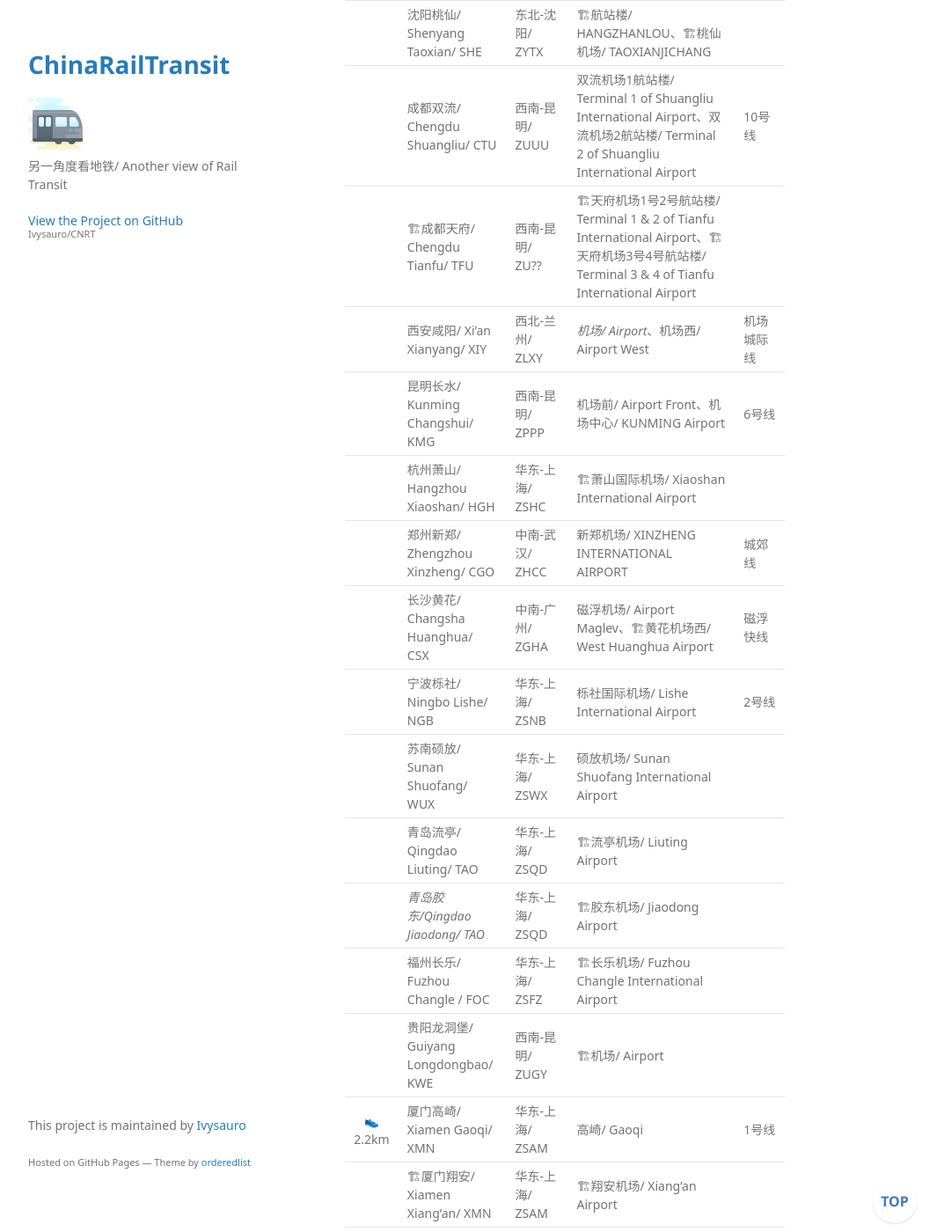
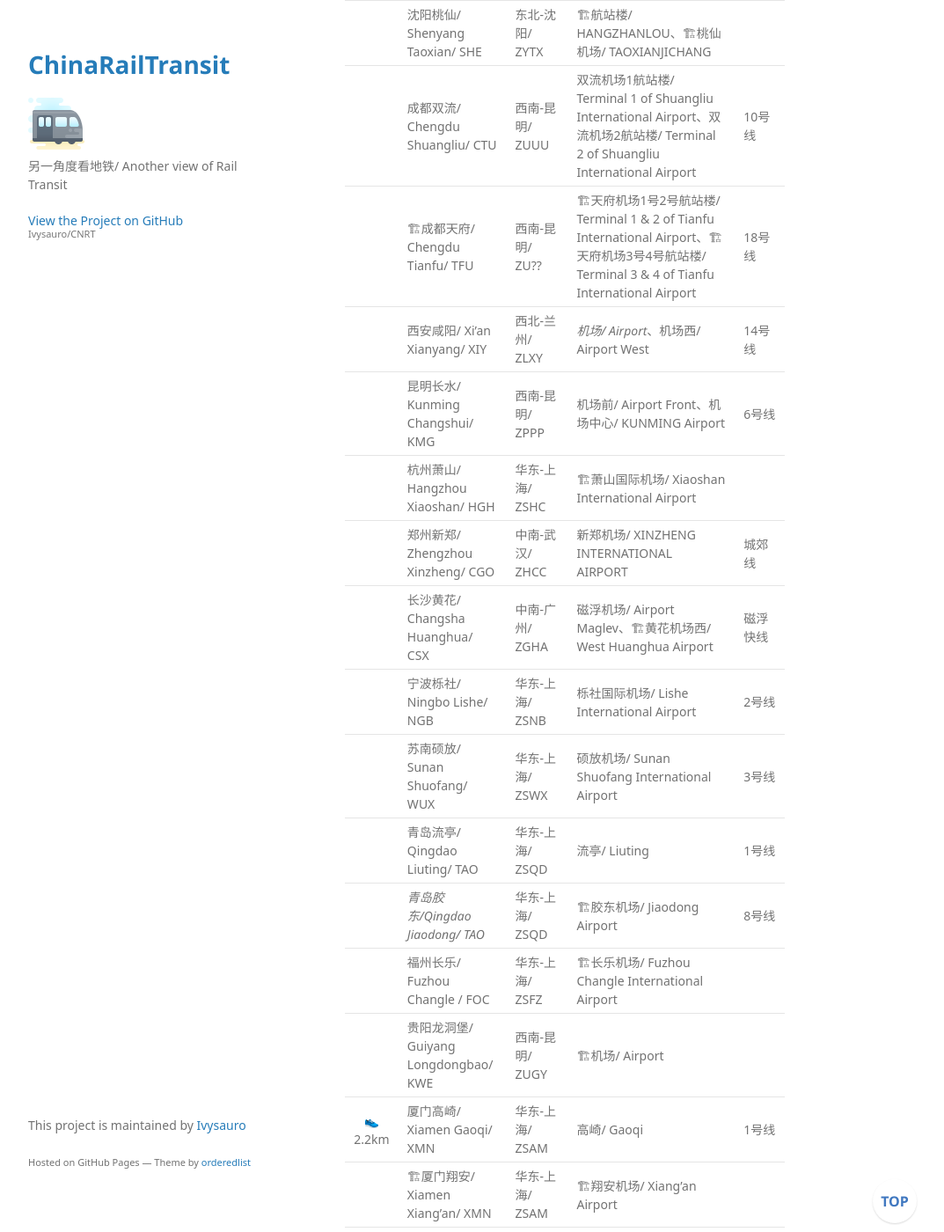
Before and after one commit to Ivysauro/CNRT, a Jekyll site: the page built from data/Air-Rail.md, in a window 1280 px wide and 1400 px high, scrolled down 6763 px. Shown: the whole window at 88% size, without its empty margins (178-1251 px from the left). Built offline with Jekyll 4.4.1, drawn with Linux system fonts in a browser that asks for light colours; some web fonts are replaced; our own code applies the rules of GitHub Pages for plain Markdown files; a script that is not in the unit is left out.

Commit message:
🍊更新青岛数据

```diff
--- a/data/Air-Rail.md
+++ b/data/Air-Rail.md
@@ -99,16 +99,16 @@
 | | 高雄/ Kaohsiung/ KHH | 华东-台北/ RCKH | 高雄国际机场/ Kaohsiung International Airport | 红线 |
 | | 沈阳桃仙/ Shenyang Taoxian/ SHE | 东北-沈阳/ ZYTX | 🏗航站楼/ HANGZHANLOU、🏗桃仙机场/ TAOXIANJICHANG | |
 | | 成都双流/ Chengdu Shuangliu/ CTU | 西南-昆明/ ZUUU | 双流机场1航站楼/ Terminal 1 of Shuangliu International Airport、双流机场2航站楼/ Terminal 2 of Shuangliu International Airport | 10号线 |
-| | 🏗成都天府/ Chengdu Tianfu/ TFU | 西南-昆明/ ZU?? | 🏗天府机场1号2号航站楼/ Terminal 1 & 2 of Tianfu International Airport、🏗天府机场3号4号航站楼/ Terminal 3 & 4 of Tianfu International Airport | |
-| | 西安咸阳/ Xi'an Xianyang/ XIY | 西北-兰州/ ZLXY | *机场/ Airport*、机场西/ Airport West | 机场城际线 |
+| | 🏗成都天府/ Chengdu Tianfu/ TFU | 西南-昆明/ ZU?? | 🏗天府机场1号2号航站楼/ Terminal 1 & 2 of Tianfu International Airport、🏗天府机场3号4号航站楼/ Terminal 3 & 4 of Tianfu International Airport | 18号线 |
+| | 西安咸阳/ Xi'an Xianyang/ XIY | 西北-兰州/ ZLXY | *机场/ Airport*、机场西/ Airport West | 14号线 |
 | | 昆明长水/ Kunming Changshui/ KMG | 西南-昆明/ ZPPP | 机场前/ Airport Front、机场中心/ KUNMING Airport | 6号线 |
 | | 杭州萧山/ Hangzhou Xiaoshan/ HGH | 华东-上海/ ZSHC | 🏗萧山国际机场/ Xiaoshan International Airport | |
 | | 郑州新郑/ Zhengzhou Xinzheng/ CGO | 中南-武汉/ ZHCC | 新郑机场/ XINZHENG INTERNATIONAL AIRPORT | 城郊线 |
 | | 长沙黄花/ Changsha Huanghua/ CSX | 中南-广州/ ZGHA | 磁浮机场/ Airport Maglev、🏗黄花机场西/ West Huanghua Airport | 磁浮快线 |
 | | 宁波栎社/ Ningbo Lishe/ NGB | 华东-上海/ ZSNB | 栎社国际机场/ Lishe International Airport | 2号线 |
-| | 苏南硕放/ Sunan Shuofang/ WUX | 华东-上海/ ZSWX | 硕放机场/ Sunan Shuofang International Airport | |
-| | 青岛流亭/ Qingdao Liuting/ TAO | 华东-上海/ ZSQD | 🏗流亭机场/ Liuting Airport | |
-| | *青岛胶东/Qingdao Jiaodong/ TAO* | 华东-上海/ ZSQD | 🏗胶东机场/ Jiaodong Airport | |
+| | 苏南硕放/ Sunan Shuofang/ WUX | 华东-上海/ ZSWX | 硕放机场/ Sunan Shuofang International Airport | 3号线 |
+| | 青岛流亭/ Qingdao Liuting/ TAO | 华东-上海/ ZSQD | 流亭/ Liuting | 1号线 |
+| | *青岛胶东/Qingdao Jiaodong/ TAO* | 华东-上海/ ZSQD | 🏗胶东机场/ Jiaodong Airport | 8号线 |
 | | 福州长乐/ Fuzhou Changle / FOC | 华东-上海/ ZSFZ | 🏗长乐机场/ Fuzhou Changle International Airport | |
 | | 贵阳龙洞堡/ Guiyang Longdongbao/ KWE | 西南-昆明/ ZUGY | 🏗机场/ Airport | |
 | 👟2.2km | 厦门高崎/ Xiamen Gaoqi/ XMN | 华东-上海/ ZSAM | 高崎/ Gaoqi | 1号线 |
```
